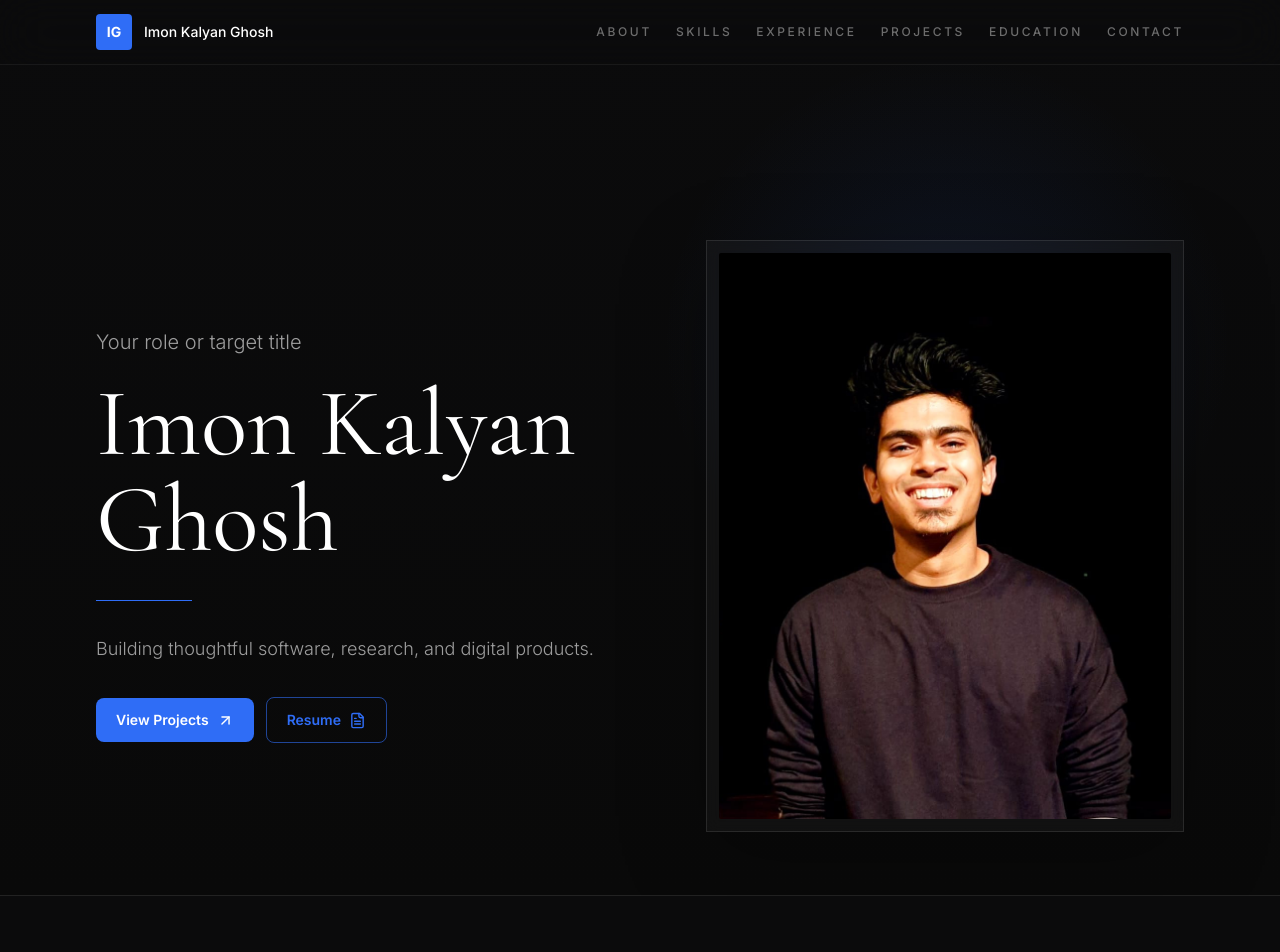
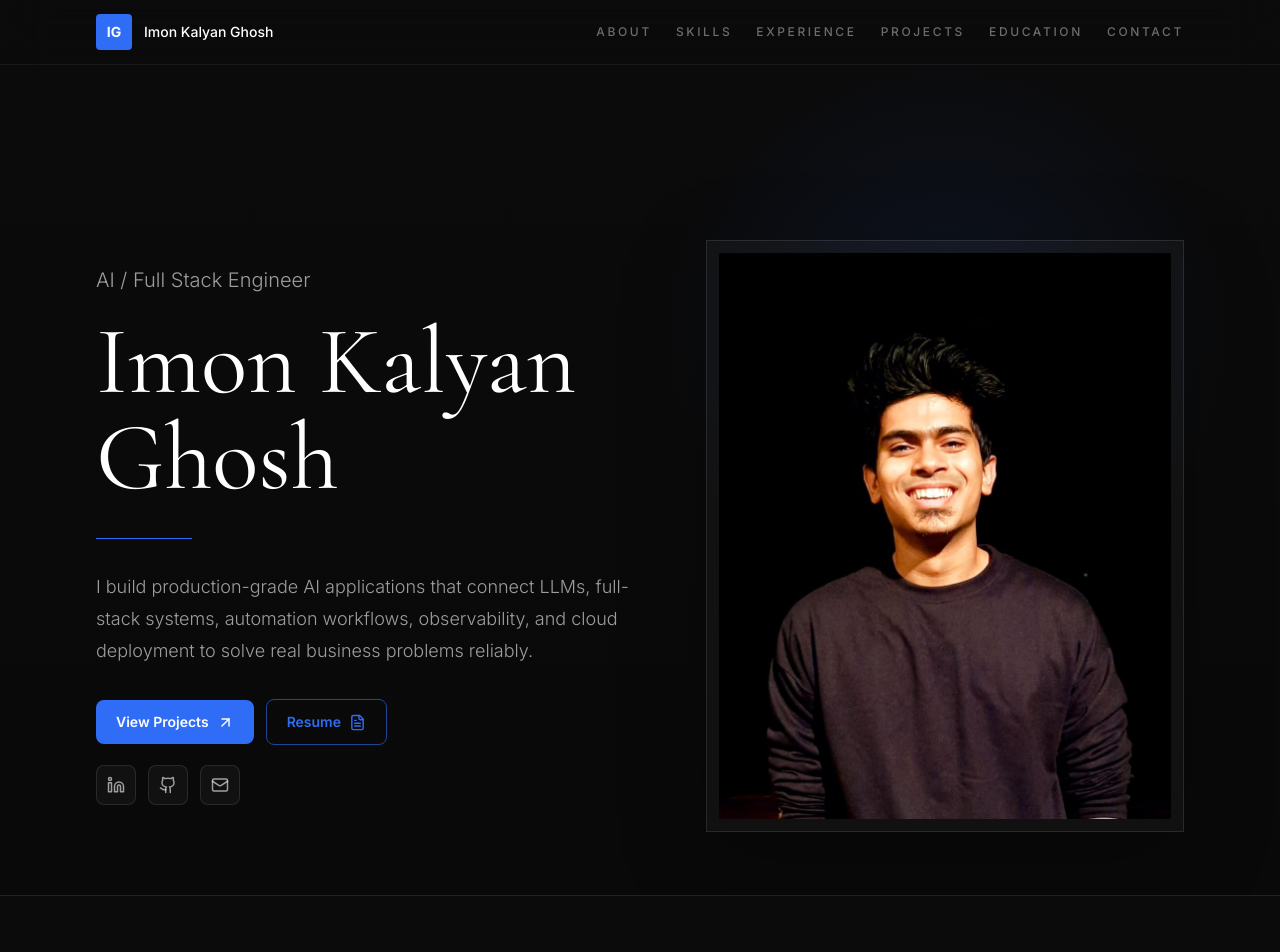
Before and after one commit to ImonGhosh/imonghosh.github.io, a React (Vite) app: page / in a window 1280 px wide. Shown: the top 952 px of the page. Built offline with nearby package versions, Linux system fonts and the light colour scheme.

Commit message:
Refine Home

```diff
--- a/src/App.tsx
+++ b/src/App.tsx
@@ -114,6 +114,33 @@ function Hero() {
               href={profile.resumeUrl}
             >
               Resume <FileText size={17} />
+            </a>
+          </div>
+          <div className="mt-5 flex items-center gap-3">
+            <a
+              aria-label="LinkedIn profile"
+              className="grid h-10 w-10 place-items-center rounded-lg border border-white/10 bg-white/[0.035] text-white/60 transition hover:border-pine/60 hover:text-pine"
+              href={profile.linkedin}
+              rel="noreferrer"
+              target="_blank"
+            >
+              <Linkedin size={18} />
+            </a>
+            <a
+              aria-label="GitHub profile"
+              className="grid h-10 w-10 place-items-center rounded-lg border border-white/10 bg-white/[0.035] text-white/60 transition hover:border-pine/60 hover:text-pine"
+              href={profile.github}
+              rel="noreferrer"
+              target="_blank"
+            >
+              <Github size={18} />
+            </a>
+            <a
+              aria-label="Email"
+              className="grid h-10 w-10 place-items-center rounded-lg border border-white/10 bg-white/[0.035] text-white/60 transition hover:border-pine/60 hover:text-pine"
+              href={`mailto:${profile.email}`}
+            >
+              <Mail size={18} />
             </a>
           </div>
         </motion.div>
--- a/src/data/profile.ts
+++ b/src/data/profile.ts
@@ -1,13 +1,13 @@
 export const profile = {
   name: "Imon Kalyan Ghosh",
-  role: "Your role or target title",
-  headline: "Building thoughtful software, research, and digital products.",
+  role: "AI / Full Stack Engineer",
+  headline: "I build production-grade AI applications that connect LLMs, full-stack systems, automation workflows, observability, and cloud deployment to solve real business problems reliably.",
   location: "City, Country",
   availability: "Open to internships, research collaborations, or full-time roles",
-  email: "your.email@example.com",
+  email: "imonghose@gmail.com",
   github: "https://github.com/imonghosh",
-  linkedin: "https://www.linkedin.com/in/your-profile/",
-  resumeUrl: "#",
+  linkedin: "https://www.linkedin.com/in/imon-ghose-467a4722a/",
+  resumeUrl: "/CV.docx",
   imageUrl: "/profile.jpg",
   summary:
     "A short professional summary will go here. Use this space to describe your current focus, core technical strengths, and the kinds of problems you enjoy solving.",
```
Also changed, not shown: knowledge/CV.md (added, +122 -0 lines), knowledge/info.md (added, +2 -0 lines), 1 other file (tests, documents, lock files or other folders).
